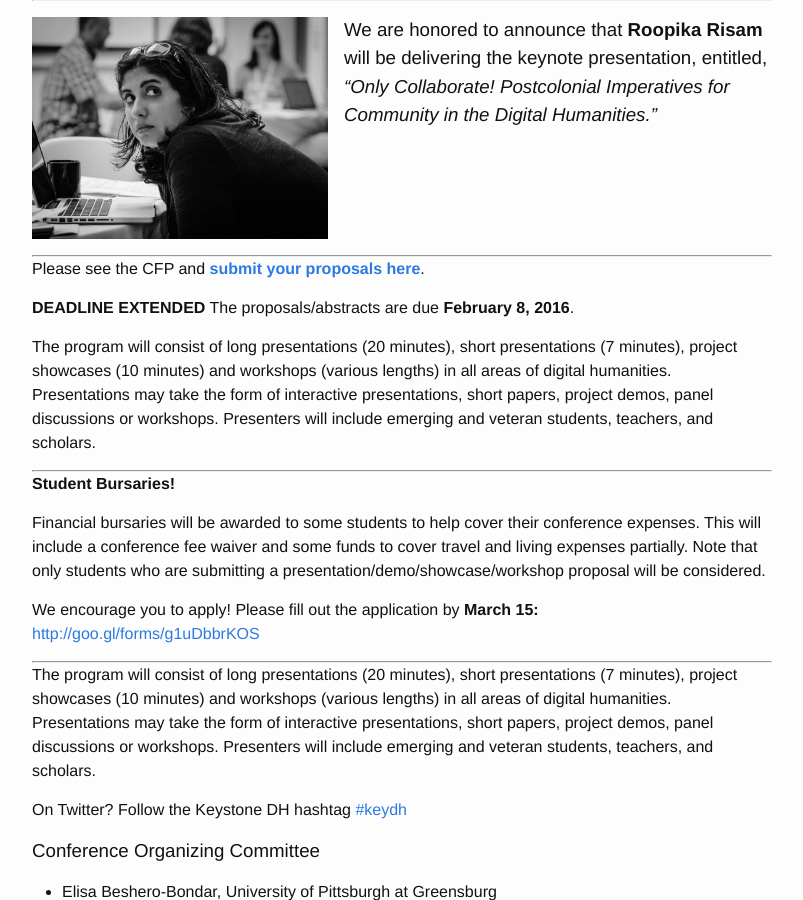
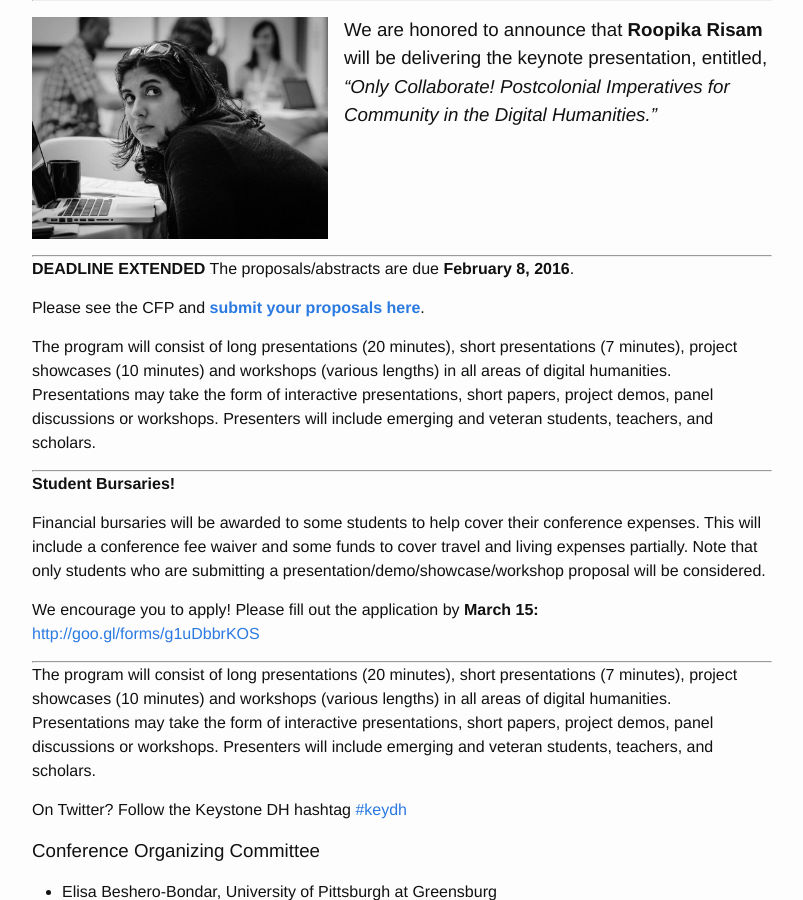
Before and after one commit to KeystoneDH/2016, a Jekyll site: the page built from index.md, in a window 1280 px wide and 900 px high, scrolled down 528 px. Shown: the whole window, without its empty margins (238-1041 px from the left). Built offline with Jekyll 4.4.1, drawn with Linux system fonts in a browser that asks for light colours.

```diff
--- a/index.md
+++ b/index.md
@@ -22,9 +22,9 @@ The Keystone Digital Humanities Conference will be held at the University of Pit
 </div>
 
 ---
+**DEADLINE EXTENDED** The proposals/abstracts are due **February 8, 2016**.
+
 Please see the CFP and **[submit your proposals here](http://keystonedh.github.io/2016/cfp/)**.
-
-**DEADLINE EXTENDED** The proposals/abstracts are due **February 8, 2016**.
 
 The program will consist of long presentations (20 minutes), short presentations (7 minutes), project showcases (10 minutes) and workshops (various lengths) in all areas of digital humanities. Presentations may take the form of interactive presentations, short papers, project demos, panel discussions or workshops. Presenters will include emerging and veteran students, teachers, and scholars.
 
```
